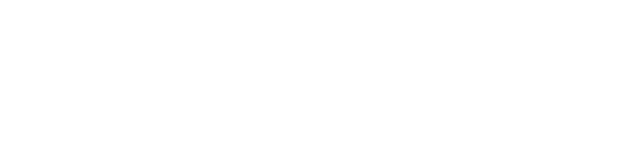
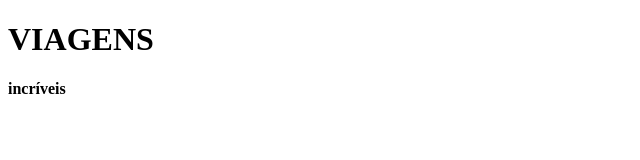
Before and after one commit to lauuurita/fanta-uva, a plain HTML site: page index.html in a window 1280 px wide. Shown: the whole page, without its empty margins (0-640 px from the left). Drawn offline with Linux system fonts and the light colour scheme.

Commit message:
Update index.html

```diff
--- a/index.html
+++ b/index.html
@@ -6,6 +6,7 @@
     <title>Document</title>
 </head>
 <body>
-
+ <h1>VIAGENS</h1>
+<strong>incríveis</strong>
 </body>
 </html>
```
